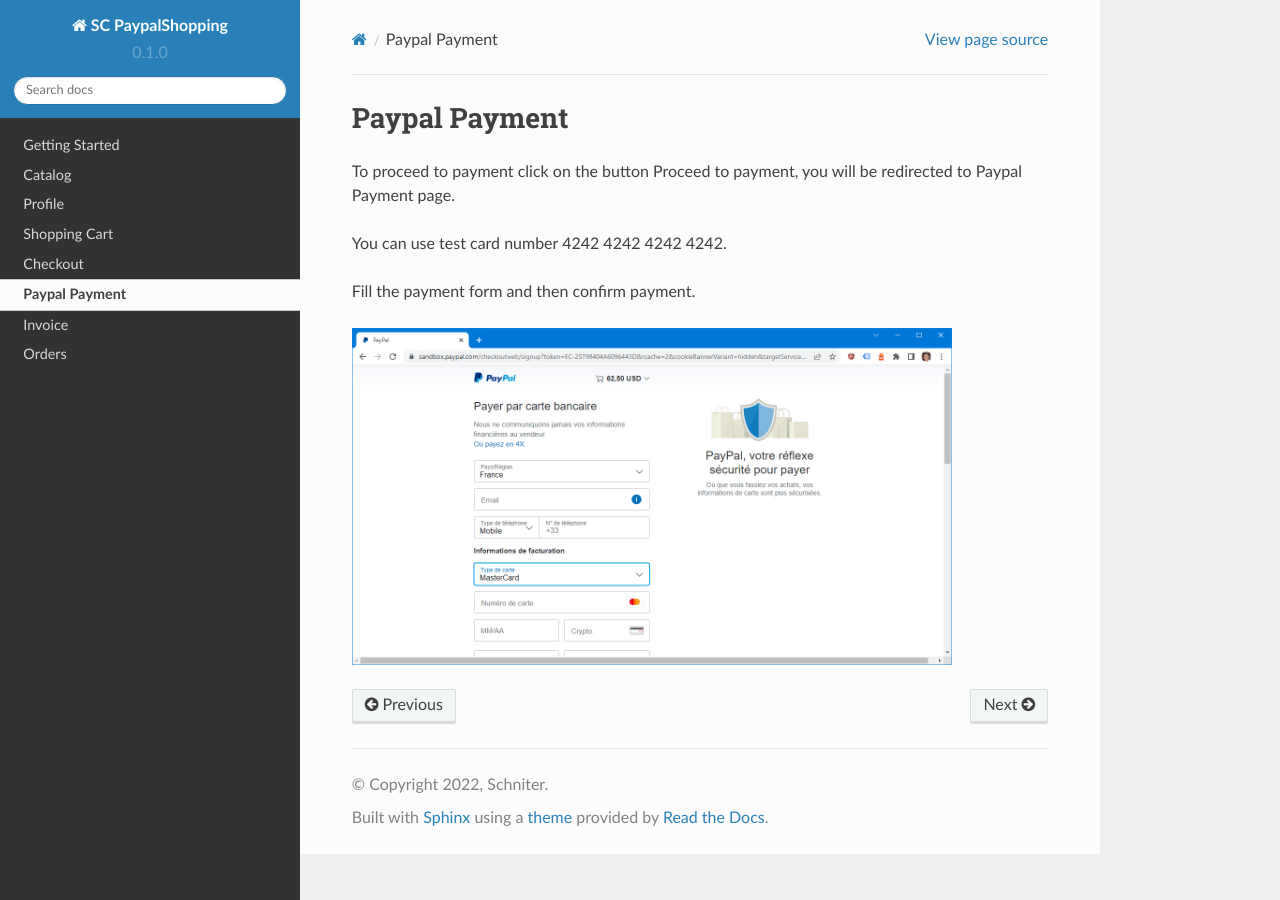
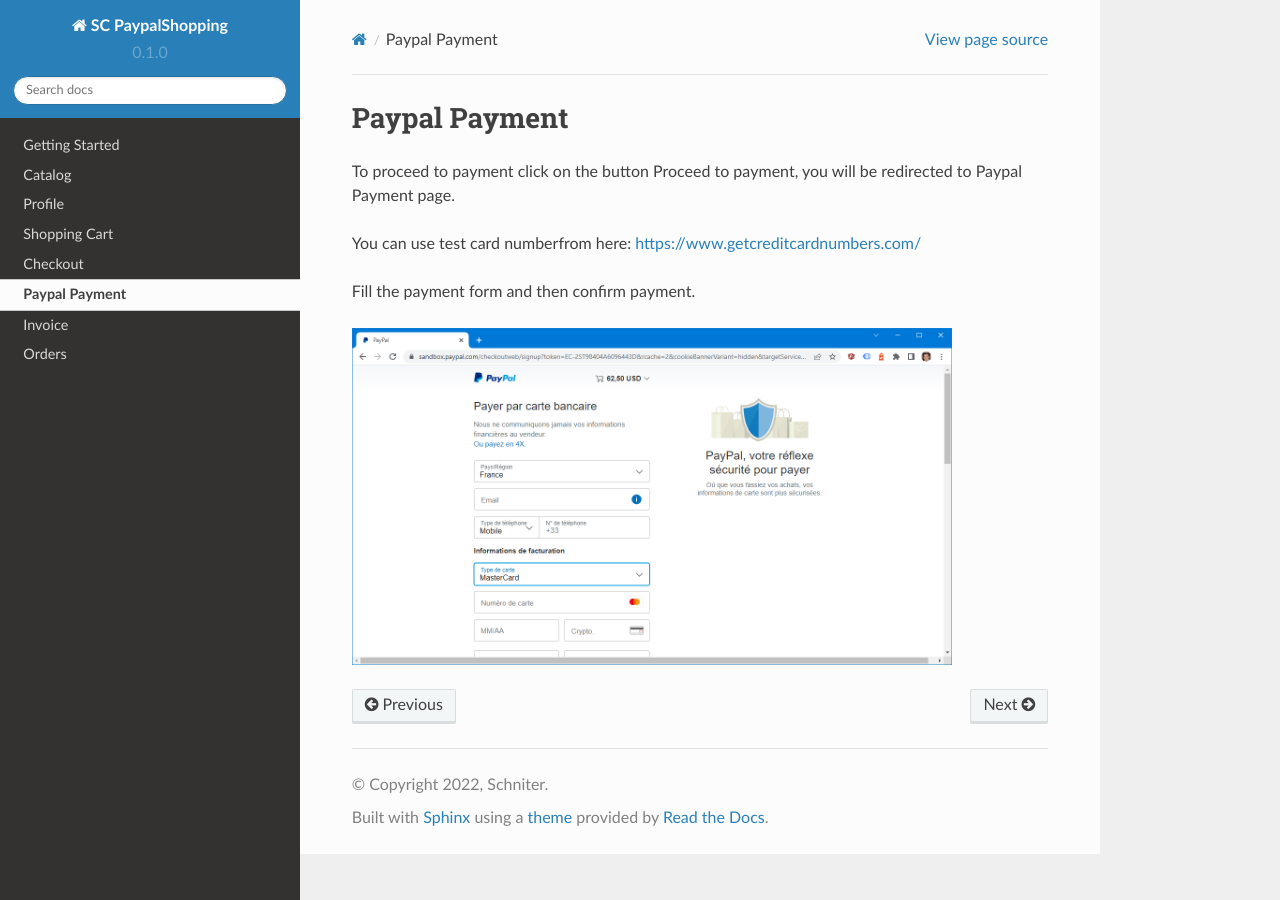
Before and after one commit to chniter/SC.PaypalShoppingDoc, a Sphinx documentation site: the page built from docs/source/paypalpayment.rst, in a window 1280 px wide. Built offline with Sphinx 7.4.7 and the Read the Docs theme 2.0.0, drawn with Linux system fonts in a browser that asks for light colours.

Commit message:
Update paypalpayment.rst

```diff
--- a/docs/source/paypalpayment.rst
+++ b/docs/source/paypalpayment.rst
@@ -4,7 +4,7 @@
 
 To proceed to payment click on the button Proceed to payment, you will be redirected to Paypal Payment page.
 
-You can use test card number 4242 4242 4242 4242.
+You can use test card numberfrom here: https://www.getcreditcardnumbers.com/
 
 Fill the payment form and then confirm payment.
 
```
